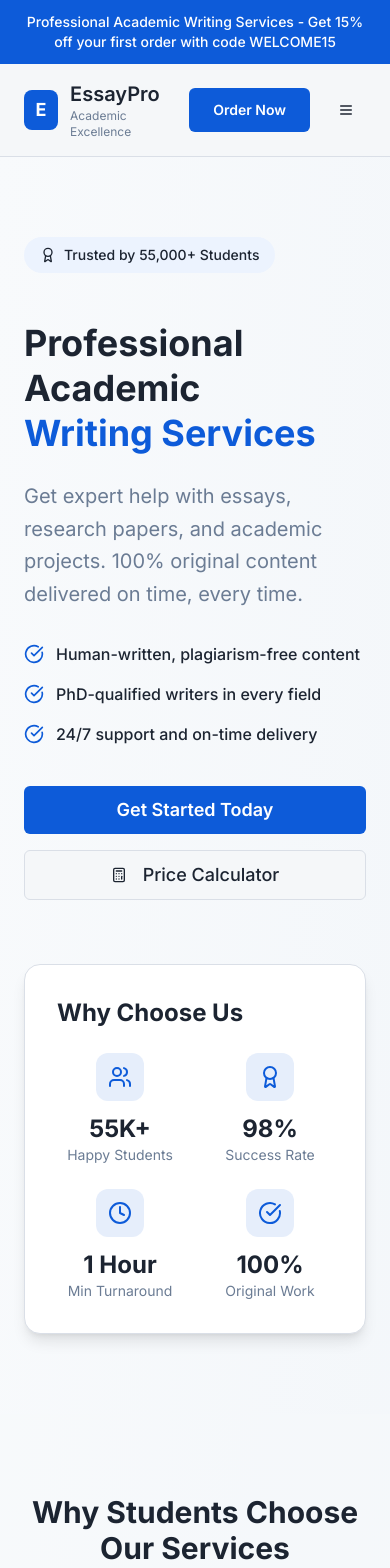
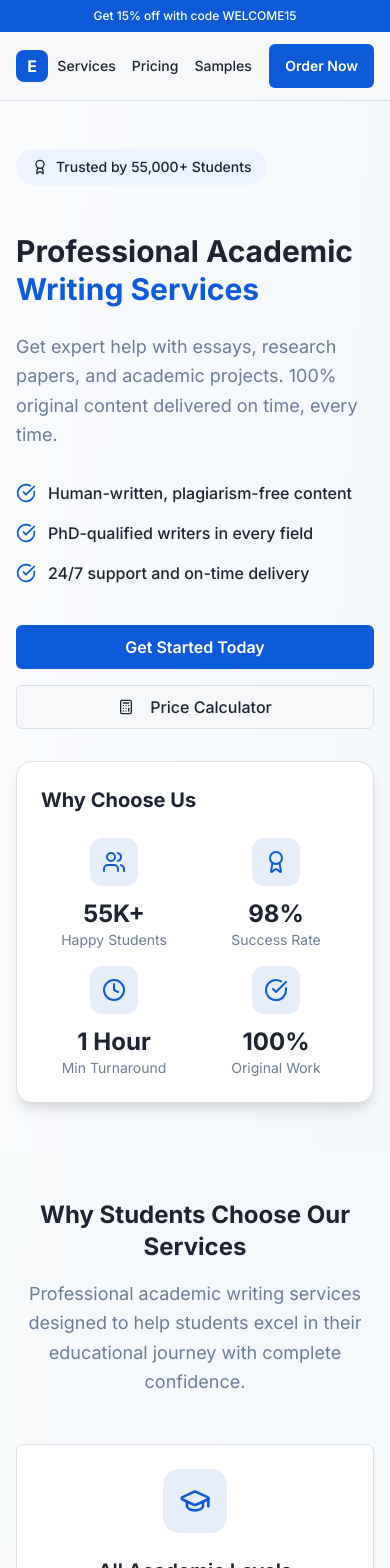
Before and after one commit to Samson-Koremene/quadresearch, a React (Vite) app: page / in a window 390 px wide. Shown: the top 1568 px of the page. Built offline with nearby package versions, Linux system fonts and the light colour scheme.

Commit message:
Remove sidebar and improve responsiveness
Removed the sidebar component and ensured all screens are perfectly responsive.

```diff
--- a/src/components/FeaturesSection.tsx
+++ b/src/components/FeaturesSection.tsx
@@ -42,23 +42,23 @@ const FeaturesSection = () => {
   ];
 
   return (
-    <section className="py-20 bg-muted/30">
-      <div className="container mx-auto px-6">
-        <div className="text-center mb-16">
-          <h2 className="text-3xl lg:text-4xl font-bold text-foreground mb-4">
+    <section className="py-12 md:py-20 bg-muted/30">
+      <div className="container mx-auto px-4 md:px-6">
+        <div className="text-center mb-12 md:mb-16">
+          <h2 className="text-2xl md:text-3xl lg:text-4xl font-bold text-foreground mb-4">
             Why Students Choose Our Services
           </h2>
-          <p className="text-xl text-muted-foreground max-w-3xl mx-auto leading-relaxed">
+          <p className="text-lg md:text-xl text-muted-foreground max-w-3xl mx-auto leading-relaxed">
             Professional academic writing services designed to help students excel
             in their educational journey with complete confidence.
           </p>
         </div>
 
-        <div className="grid md:grid-cols-2 lg:grid-cols-3 gap-8">
+        <div className="grid md:grid-cols-2 lg:grid-cols-3 gap-6 md:gap-8">
           {features.map((feature, index) => (
             <Card
               key={index}
-              className="p-8 bg-card border border-border hover:shadow-md transition-all duration-300 group"
+              className="p-6 md:p-8 bg-card border border-border hover:shadow-md transition-all duration-300 group"
             >
               <div className="text-center">
                 <div className="w-16 h-16 bg-primary/10 rounded-2xl flex items-center justify-center mx-auto mb-6 group-hover:bg-primary/20 transition-colors">
--- a/src/components/Header.tsx
+++ b/src/components/Header.tsx
@@ -1,56 +1,54 @@
 import { Button } from "@/components/ui/button";
-import { Phone, Menu } from "lucide-react";
+import { Phone } from "lucide-react";
 
 const Header = () => {
   return (
     <>
       {/* Professional Announcement Bar */}
-      <div className="bg-primary text-primary-foreground py-3 px-4 text-center text-sm font-medium">
-        <span>Professional Academic Writing Services - Get 15% off your first order with code WELCOME15</span>
+      <div className="bg-primary text-primary-foreground py-2 md:py-3 px-4 text-center text-xs md:text-sm font-medium">
+        <span className="hidden sm:inline">Professional Academic Writing Services - Get 15% off your first order with code WELCOME15</span>
+        <span className="sm:hidden">Get 15% off with code WELCOME15</span>
       </div>
 
       {/* Clean Professional Header */}
       <header className="bg-background border-b border-border sticky top-0 z-50 backdrop-blur-sm">
-        <div className="container mx-auto px-6 py-4">
+        <div className="container mx-auto px-4 md:px-6 py-3 md:py-4">
           <div className="flex items-center justify-between">
             {/* Professional Logo */}
-            <div className="flex items-center space-x-3">
-              <div className="w-10 h-10 bg-primary rounded-lg flex items-center justify-center">
-                <span className="text-primary-foreground font-bold text-lg">E</span>
+            <div className="flex items-center space-x-2 md:space-x-3">
+              <div className="w-8 h-8 md:w-10 md:h-10 bg-primary rounded-lg flex items-center justify-center">
+                <span className="text-primary-foreground font-bold text-base md:text-lg">E</span>
               </div>
-              <div>
-                <h1 className="text-xl font-semibold text-foreground">EssayPro</h1>
+              <div className="hidden sm:block">
+                <h1 className="text-lg md:text-xl font-semibold text-foreground">EssayPro</h1>
                 <p className="text-xs text-muted-foreground">Academic Excellence</p>
               </div>
             </div>
 
-            {/* Professional Navigation */}
-            <nav className="hidden lg:flex items-center space-x-8">
-              <a href="#services" className="text-foreground hover:text-primary transition-colors font-medium">
+            {/* Professional Navigation - Always visible */}
+            <nav className="flex items-center space-x-4 md:space-x-6 lg:space-x-8">
+              <a href="#services" className="text-foreground hover:text-primary transition-colors font-medium text-sm md:text-base">
                 Services
               </a>
-              <a href="#pricing" className="text-foreground hover:text-primary transition-colors font-medium">
+              <a href="#pricing" className="text-foreground hover:text-primary transition-colors font-medium text-sm md:text-base">
                 Pricing
               </a>
-              <a href="#samples" className="text-foreground hover:text-primary transition-colors font-medium">
+              <a href="#samples" className="text-foreground hover:text-primary transition-colors font-medium text-sm md:text-base">
                 Samples
               </a>
-              <div className="flex items-center space-x-2 text-foreground">
+              <div className="hidden md:flex items-center space-x-2 text-foreground">
                 <Phone className="w-4 h-4" />
-                <span className="font-medium">+1 (800) 398-0091</span>
+                <span className="font-medium text-sm lg:text-base">+1 (800) 398-0091</span>
               </div>
             </nav>
 
             {/* Professional CTA Buttons */}
-            <div className="flex items-center space-x-4">
-              <Button variant="ghost" className="hidden sm:flex font-medium">
+            <div className="flex items-center space-x-2 md:space-x-4">
+              <Button variant="ghost" className="hidden sm:flex font-medium text-sm md:text-base">
                 Sign In
               </Button>
-              <Button size="lg" className="font-semibold px-6">
+              <Button size="lg" className="font-semibold px-4 md:px-6 text-sm md:text-base">
                 Order Now
-              </Button>
-              <Button variant="ghost" size="icon" className="lg:hidden">
-                <Menu className="w-5 h-5" />
               </Button>
             </div>
           </div>
--- a/src/components/HeroSection.tsx
+++ b/src/components/HeroSection.tsx
@@ -5,9 +5,9 @@ import { useNavigate } from "react-router-dom";
 const HeroSection = () => {
   const navigate = useNavigate();
   return (
-    <section className="bg-gradient-subtle py-20 lg:py-28">
-      <div className="container mx-auto px-6">
-        <div className="grid lg:grid-cols-2 gap-16 items-center">
+    <section className="bg-gradient-subtle py-12 md:py-20 lg:py-28">
+      <div className="container mx-auto px-4 md:px-6">
+        <div className="grid lg:grid-cols-2 gap-8 md:gap-12 lg:gap-16 items-center">
           {/* Professional Content */}
           <div className="max-w-2xl">
             <div className="mb-6">
@@ -17,12 +17,12 @@ const HeroSection = () => {
               </span>
             </div>
 
-            <h1 className="text-4xl lg:text-5xl xl:text-6xl font-bold text-foreground leading-tight mb-6">
+            <h1 className="text-3xl md:text-4xl lg:text-5xl xl:text-6xl font-bold text-foreground leading-tight mb-6">
               Professional Academic
               <span className="text-primary block">Writing Services</span>
             </h1>
 
-            <p className="text-xl text-muted-foreground leading-relaxed mb-8 max-w-lg">
+            <p className="text-lg md:text-xl text-muted-foreground leading-relaxed mb-8 max-w-lg">
               Get expert help with essays, research papers, and academic projects.
               100% original content delivered on time, every time.
             </p>
@@ -44,13 +44,13 @@ const HeroSection = () => {
             </div>
 
             <div className="flex flex-col sm:flex-row gap-4">
-              <Button size="lg" className="px-8 py-6 text-lg font-semibold">
+              <Button size="lg" className="px-6 md:px-8 py-4 md:py-6 text-base md:text-lg font-semibold">
                 Get Started Today
               </Button>
               <Button
                 variant="outline"
                 size="lg"
-                className="px-8 py-6 text-lg font-medium"
+                className="px-6 md:px-8 py-4 md:py-6 text-base md:text-lg font-medium"
                 onClick={() => navigate('/calculator')}
               >
                 <Calculator className="w-5 h-5 mr-2" />
@@ -61,10 +61,10 @@ const HeroSection = () => {
 
           {/* Professional Stats Card */}
           <div className="relative">
-            <div className="bg-card rounded-2xl p-8 shadow-lg border border-border">
-              <h3 className="text-2xl font-bold text-foreground mb-6">Why Choose Us</h3>
+            <div className="bg-card rounded-2xl p-6 md:p-8 shadow-lg border border-border">
+              <h3 className="text-xl md:text-2xl font-bold text-foreground mb-6">Why Choose Us</h3>
 
-              <div className="grid grid-cols-2 gap-6">
+              <div className="grid grid-cols-2 gap-4 md:gap-6">
                 <div className="text-center">
                   <div className="w-12 h-12 bg-primary/10 rounded-xl flex items-center justify-center mx-auto mb-3">
                     <Users className="w-6 h-6 text-primary" />
--- a/src/components/MarketplacePreview.tsx
+++ b/src/components/MarketplacePreview.tsx
@@ -53,13 +53,13 @@ const MarketplacePreview = () => {
   ];
 
   return (
-    <section className="py-20 bg-background">
-      <div className="container mx-auto px-6">
-        <div className="text-center mb-16">
-          <h2 className="text-3xl lg:text-4xl font-bold text-foreground mb-4">
+    <section className="py-12 md:py-20 bg-background">
+      <div className="container mx-auto px-4 md:px-6">
+        <div className="text-center mb-12 md:mb-16">
+          <h2 className="text-2xl md:text-3xl lg:text-4xl font-bold text-foreground mb-4">
             Academic Paper Marketplace
           </h2>
-          <p className="text-xl text-muted-foreground max-w-3xl mx-auto leading-relaxed mb-8">
+          <p className="text-lg md:text-xl text-muted-foreground max-w-3xl mx-auto leading-relaxed mb-8">
             Access our extensive collection of high-quality academic papers.
             Browse, preview, and download instantly from our professional database.
           </p>
@@ -79,7 +79,7 @@ const MarketplacePreview = () => {
         </div>
 
         {/* Featured Papers */}
-        <div className="grid md:grid-cols-2 lg:grid-cols-3 gap-8 mb-12">
+        <div className="grid md:grid-cols-2 lg:grid-cols-3 gap-6 md:gap-8 mb-12">
           {samplePapers.map((paper, index) => (
             <Card
               key={index}
@@ -152,7 +152,7 @@ const MarketplacePreview = () => {
         </div>
 
         <div className="text-center">
-          <Button size="lg" className="px-8 py-6 text-lg font-semibold">
+          <Button size="lg" className="px-6 md:px-8 py-4 md:py-6 text-base md:text-lg font-semibold">
             Browse All Papers
           </Button>
         </div>
--- a/src/pages/Index.tsx
+++ b/src/pages/Index.tsx
@@ -22,18 +22,18 @@ const Index = () => {
       <TrustIndicators />
 
       {/* Professional Footer */}
-      <footer className="bg-card border-t border-border py-16">
-        <div className="container mx-auto px-6">
-          <div className="grid grid-cols-1 md:grid-cols-4 gap-8 mb-8">
+      <footer className="bg-card border-t border-border py-12 md:py-16">
+        <div className="container mx-auto px-4 md:px-6">
+          <div className="grid grid-cols-1 md:grid-cols-2 lg:grid-cols-4 gap-8 mb-8">
             {/* Company Info */}
-            <div className="md:col-span-2">
+            <div className="md:col-span-2 lg:col-span-2">
               <div className="flex items-center space-x-3 mb-4">
-                <div className="w-10 h-10 bg-primary rounded-lg flex items-center justify-center">
-                  <span className="text-primary-foreground font-bold text-lg">E</span>
+                <div className="w-8 h-8 md:w-10 md:h-10 bg-primary rounded-lg flex items-center justify-center">
+                  <span className="text-primary-foreground font-bold text-base md:text-lg">E</span>
                 </div>
                 <div>
-                  <h3 className="text-xl font-semibold text-foreground">EssayPro</h3>
-                  <p className="text-sm text-muted-foreground">Academic Excellence</p>
+                  <h3 className="text-lg md:text-xl font-semibold text-foreground">EssayPro</h3>
+                  <p className="text-xs md:text-sm text-muted-foreground">Academic Excellence</p>
                 </div>
               </div>
               <p className="text-muted-foreground leading-relaxed mb-6 max-w-md">
```
